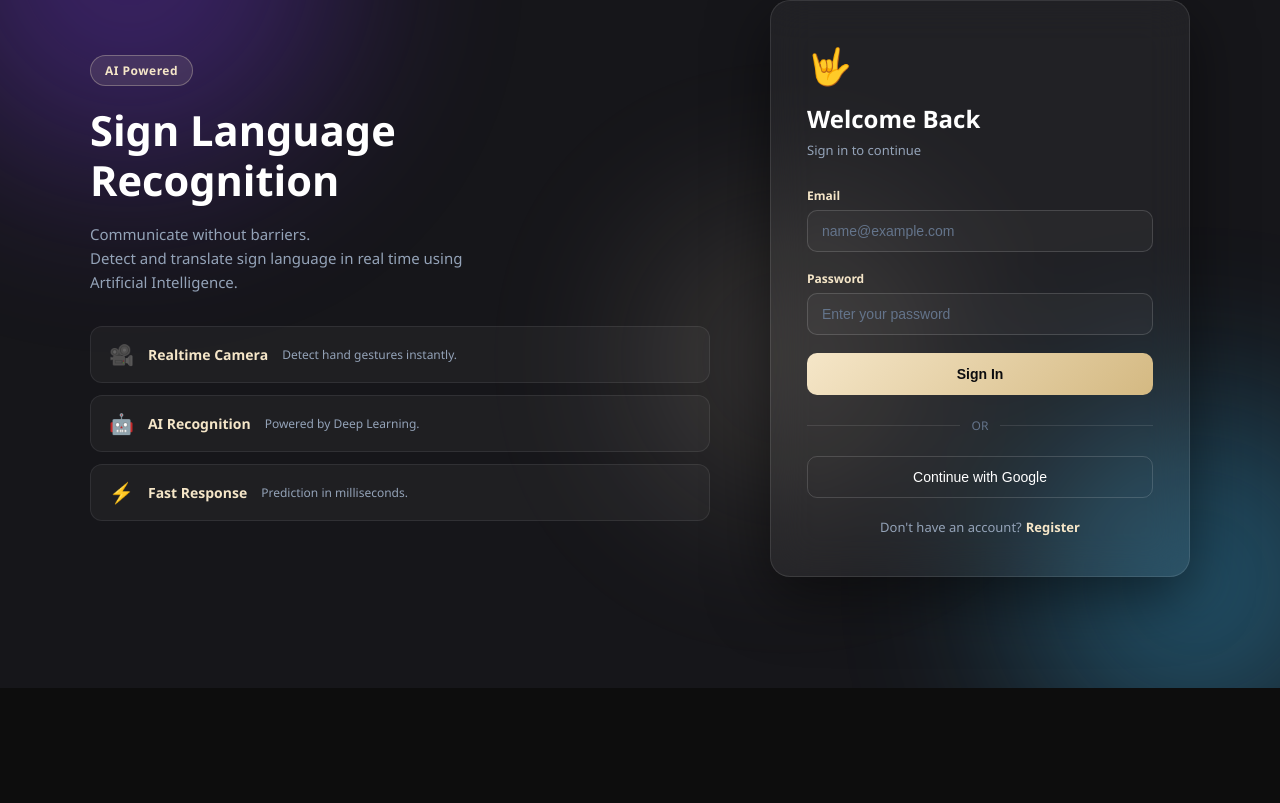
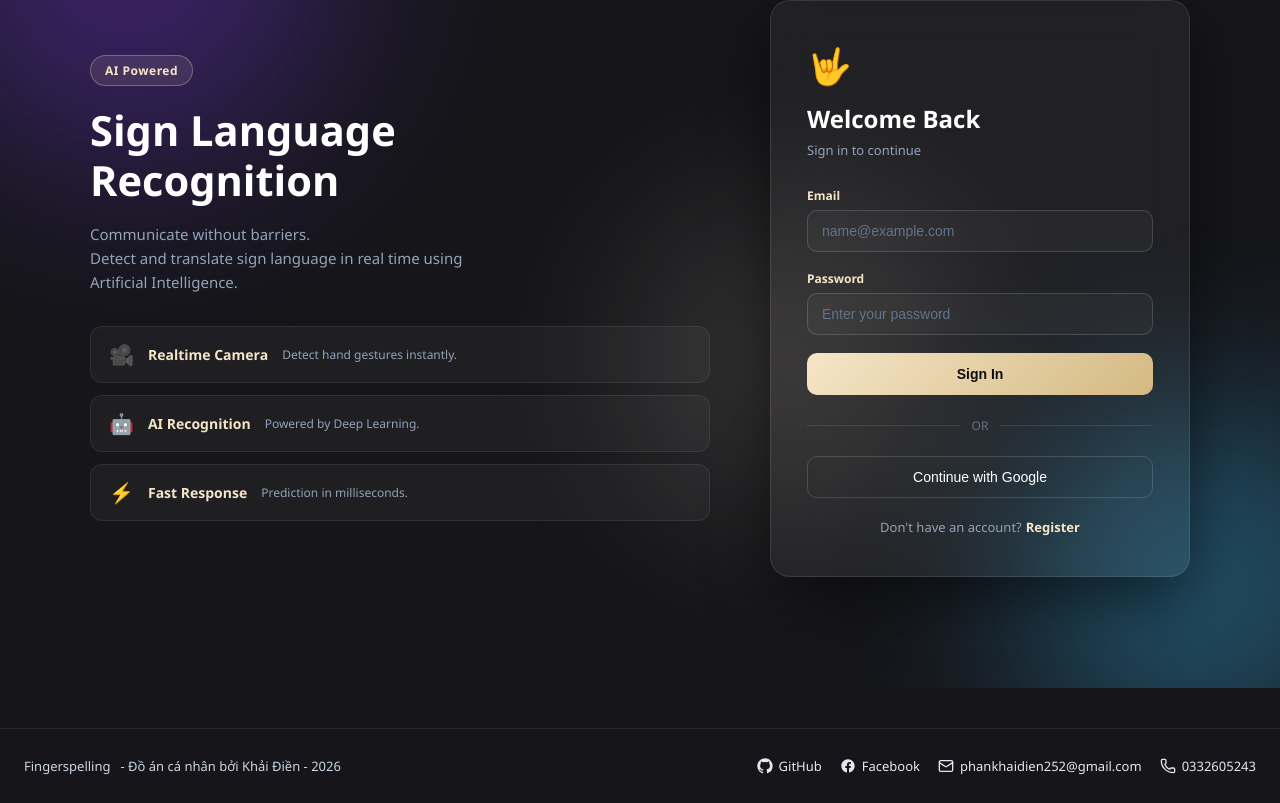
Before and after one commit to PhanKhaiDIen/sign-language, a React (Vite) app in the folder frontend/: page /login in a window 1280 px wide. Shown: the part 200-1003 px from the top of the page. Before the commit the page ends 888 px from the top, so only its background shows below. Built offline with nearby package versions, Linux system fonts and the light colour scheme.

Commit message:
feat:them footer

```diff
--- a/frontend/package.json
+++ b/frontend/package.json
@@ -13,6 +13,7 @@
     "@mediapipe/camera_utils": "^0.3.1675466862",
     "@mediapipe/drawing_utils": "^0.3.1675466124",
     "@mediapipe/hands": "^0.4.1675469240",
+    "lucide-react": "^1.23.0",
     "react": "^19.2.6",
     "react-dom": "^19.2.6",
     "react-router-dom": "^7.18.1"
--- a/frontend/src/App.jsx
+++ b/frontend/src/App.jsx
@@ -8,7 +8,7 @@ import SignCanvas from './components/SignCanvas';
 import GuidePage from './pages/GuidePage';
 import LoginPage from './pages/LoginPage';
 import RegisterPage from './pages/RegisterPage';
-
+import Footer from './components/Footer';
 export default function App() {
   return (
     <AuthProvider>
@@ -28,6 +28,9 @@ export default function App() {
               <ProtectedRoute><SignCanvas /></ProtectedRoute>
             } />
           </Routes>
+          <div>
+            <Footer />
+          </div>
         </div>
       </BrowserRouter>
     </AuthProvider>
--- /dev/null
+++ b/frontend/src/assets/styles/Footer.css
@@ -0,0 +1,44 @@
+.footer {
+  border-top: 1px solid rgba(255, 255, 255, 0.08);
+  padding: 28px 24px;
+  margin-top: 40px;
+  font-family: 'Segoe UI', sans-serif;
+}
+
+.footer-inner {
+  max-width: 1280px;
+  margin: 0 auto;
+  display: flex;
+  justify-content: space-between;
+  align-items: center;
+  flex-wrap: wrap;
+  gap: 20px;
+}
+
+.footer-brand {
+  display: flex;
+  align-items: center;
+  gap: 10px;
+  color: #cbd5e1;
+  font-size: 13px;
+}
+
+.footer-links {
+  display: flex;
+  gap: 18px;
+  flex-wrap: wrap;
+}
+
+.footer-link {
+  display: flex;
+  align-items: center;
+  gap: 6px;
+  color: #e2e8f0;
+  font-size: 13px;
+  text-decoration: none;
+  transition: color 0.2s;
+}
+
+.footer-link:hover {
+  color: #F5E6C8;
+}
--- /dev/null
+++ b/frontend/src/components/Footer.jsx
@@ -0,0 +1,77 @@
+import { Mail, Phone } from 'lucide-react';
+import '../assets/styles/Footer.css';
+
+export default function Footer() {
+  const year = new Date().getFullYear();
+
+  return (
+    <footer className="footer">
+      <div className="footer-inner">
+
+        <div className="footer-brand">
+          <span>Fingerspelling</span>
+          <span>- Đồ án cá nhân bởi Khải Điền - {year}</span>
+        </div>
+
+        <div className="footer-links">
+
+          {/* GitHub */}
+          <a
+            href="https://github.com/PhanKhaiDIen"
+            target="_blank"
+            rel="noopener noreferrer"
+            className="footer-link"
+          >
+            <svg
+              width="16"
+              height="16"
+              viewBox="0 0 24 24"
+              fill="currentColor"
+            >
+              <path d="M12 .5C5.65.5.5 5.65.5 12c0 5.09 3.29 9.41 7.86 10.94.58.11.79-.25.79-.56 0-.28-.01-1.03-.02-2.02-3.2.7-3.88-1.54-3.88-1.54-.53-1.34-1.28-1.7-1.28-1.7-1.05-.72.08-.71.08-.71 1.16.08 1.77 1.19 1.77 1.19 1.03 1.77 2.71 1.26 3.37.96.1-.75.4-1.26.72-1.55-2.55-.29-5.23-1.27-5.23-5.65 0-1.25.45-2.27 1.18-3.07-.12-.29-.51-1.47.11-3.06 0 0 .97-.31 3.18 1.17a11.03 11.03 0 015.8 0c2.2-1.48 3.17-1.17 3.17-1.17.63 1.59.24 2.77.12 3.06.73.8 1.18 1.82 1.18 3.07 0 4.39-2.69 5.36-5.25 5.64.41.36.77 1.08.77 2.18 0 1.57-.02 2.84-.02 3.23 0 .31.21.68.8.56A11.5 11.5 0 0023.5 12C23.5 5.65 18.35.5 12 .5z" />
+            </svg>
+            GitHub
+          </a>
+
+          {/* Facebook */}
+          <a
+            href="https://www.facebook.com/khaidien.phan/"
+            target="_blank"
+            rel="noopener noreferrer"
+            className="footer-link"
+          >
+            <svg
+              width="16"
+              height="16"
+              viewBox="0 0 24 24"
+              fill="currentColor"
+            >
+              <path d="M22 12c0-5.523-4.477-10-10-10S2 6.477 2 12c0 4.991 3.657 9.128 8.438 9.878v-6.987h-2.54V12h2.54V9.797c0-2.506 1.492-3.89 3.777-3.89 1.094 0 2.238.195 2.238.195v2.46h-1.26c-1.243 0-1.63.771-1.63 1.562V12h2.773l-.443 2.89h-2.33v6.988C18.343 21.128 22 16.991 22 12z" />
+            </svg>
+            Facebook
+          </a>
+
+          {/* Email */}
+          <a
+            href="mailto:phankhaidien252@gmail.com"
+            className="footer-link"
+          >
+            <Mail size={16} />
+            phankhaidien252@gmail.com
+          </a>
+
+          {/* Phone */}
+          <a
+            href="tel:+84332605243"
+            className="footer-link"
+          >
+            <Phone size={16} />
+            0332605243
+          </a>
+
+        </div>
+
+      </div>
+    </footer>
+  );
+}
```
Also changed, not shown: 1 other file (tests, documents, lock files or other folders).
